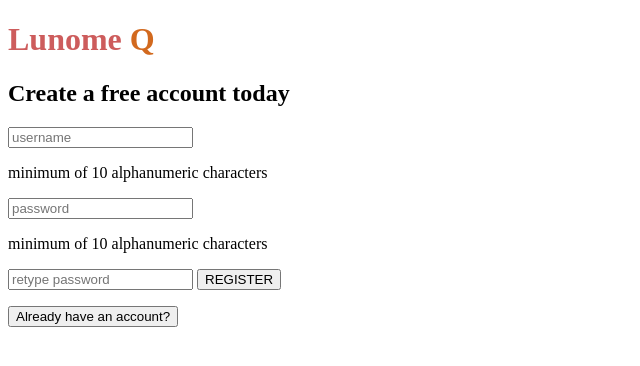
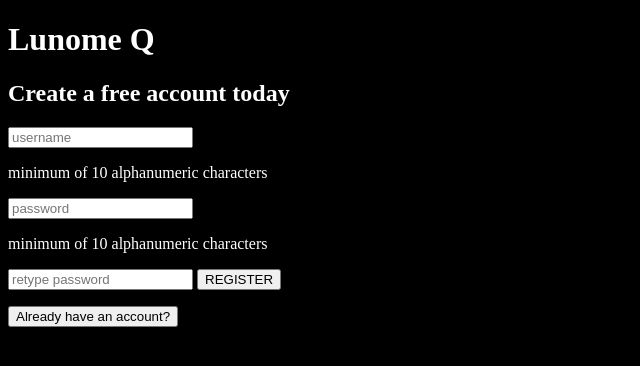
Before and after one commit to holmesmainsend/banking-application, a plain HTML site: page index.html in a window 1280 px wide. Shown: the whole page, without its empty margins (0-640 px from the left). Drawn offline with Linux system fonts and the light colour scheme.

Commit message:
began new color scheme

```diff
--- a/assets/css/style.css
+++ b/assets/css/style.css
@@ -1,7 +1,10 @@
+body {
+    background: black;
+    color: white;
+}
+
 h1 {
-    color: indianred;
 }
 
 #q {
-    color: chocolate;
 }
```
